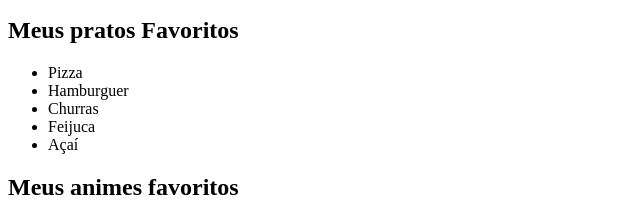
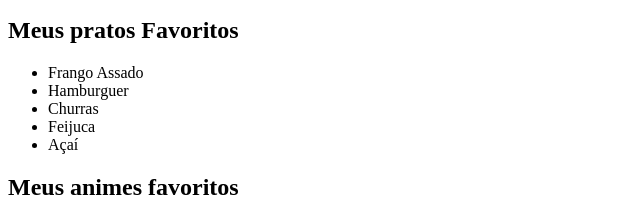
Before and after one commit to RobertPupoFStack/aulatestehtml, a plain HTML site: page index.html in a window 1280 px wide. Shown: the part 135-353 px from the top of the page, 0-640 px from the left. Drawn offline with Linux system fonts and the light colour scheme.

Commit message:
chage de favorite food

```diff
--- a/index.html
+++ b/index.html
@@ -17,7 +17,7 @@
     </p>
     <h2>Meus pratos Favoritos</h2>
     <ul>
-        <li>Pizza</li>
+        <li>Frango Assado</li>
         <li>Hamburguer</li>
         <li>Churras</li>
         <li>Feijuca</li>
```
